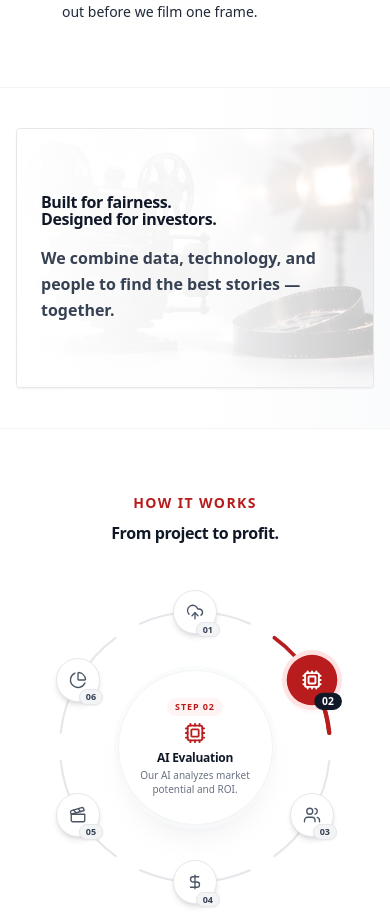
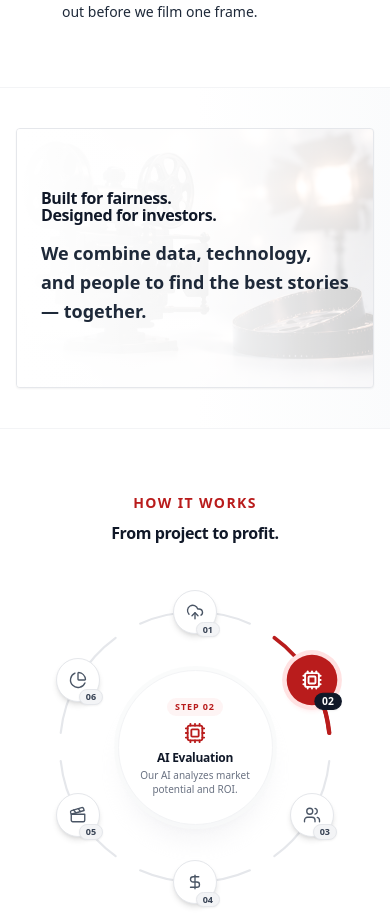
Before and after one commit to ChHashim88/bff3, a Next.js app: page / in a window 390 px wide. Shown: the part 3242-4162 px from the top of the page. Built offline with nearby package versions, Linux system fonts and the light colour scheme.

Commit message:
style: fine-tune Built for Fairness typography to optimal large editorial scale

```diff
--- a/src/components/sections/BuiltForFairness.tsx
+++ b/src/components/sections/BuiltForFairness.tsx
@@ -5,7 +5,7 @@ import { motion } from "framer-motion";
 
 export default function BuiltForFairness() {
   return (
-    <section className="relative w-full bg-white border-b border-gray-100 overflow-hidden py-10 sm:py-16 lg:py-24">
+    <section className="relative w-full bg-white border-b border-gray-100 overflow-hidden py-10 sm:py-16 lg:py-22">
       <div className="max-w-7xl mx-auto px-4 sm:px-6 lg:px-8 relative z-10">
 
         {/* -------------------------------------------------------- */}
@@ -16,7 +16,7 @@ export default function BuiltForFairness() {
           whileInView={{ opacity: 1, y: 0 }}
           viewport={{ once: true, margin: "-50px" }}
           transition={{ duration: 0.8, ease: [0.16, 1, 0.3, 1] }}
-          className="block lg:hidden relative rounded-sm border border-gray-200 bg-white p-6 xs:p-8 sm:p-11 overflow-hidden shadow-xs flex flex-col justify-center min-h-[260px]"
+          className="block lg:hidden relative rounded-sm border border-gray-200 bg-white p-6 xs:p-8 sm:p-10 overflow-hidden shadow-xs flex flex-col justify-center min-h-[260px]"
         >
           {/* Background Image /bfc.PNG behind text with low opacity */}
           <div className="absolute inset-0 z-0 pointer-events-none overflow-hidden">
@@ -25,7 +25,7 @@ export default function BuiltForFairness() {
               alt="Built for fairness - Film Camera & Reels"
               fill
               priority
-              className="object-cover object-right opacity-30 scale-105"
+              className="object-cover object-right opacity-25 scale-105"
               sizes="100vw"
             />
             {/* Smooth Gradient Overlay over image for max text readability */}
@@ -33,13 +33,13 @@ export default function BuiltForFairness() {
           </div>
 
           {/* Foreground Text Content */}
-          <div className="relative z-10 space-y-4 max-w-lg">
-            <h2 className="text-3.5xl xs:text-4xl sm:text-5xl font-bold text-gray-900 tracking-tight leading-[1.1]">
+          <div className="relative z-10 space-y-3.5 max-w-lg">
+            <h2 className="text-3.5xl xs:text-4xl sm:text-5xl font-bold text-gray-900 tracking-tight leading-[1.08]">
               Built for fairness.
               <br />
               Designed for investors.
             </h2>
-            <p className="text-base xs:text-lg sm:text-xl text-gray-700 font-semibold leading-relaxed">
+            <p className="text-lg sm:text-xl text-gray-800 font-semibold leading-relaxed">
               We combine data, technology, and people to find the best stories — together.
             </p>
           </div>
@@ -48,7 +48,7 @@ export default function BuiltForFairness() {
         {/* -------------------------------------------------------- */}
         {/* 2. DESKTOP GRID LAYOUT (Strictly Visible on lg screens >=1024px) */}
         {/* -------------------------------------------------------- */}
-        <div className="hidden lg:grid lg:grid-cols-12 items-center gap-12 lg:gap-16">
+        <div className="hidden lg:grid lg:grid-cols-12 items-center gap-12 lg:gap-14">
           {/* Left Content Column */}
           <motion.div
             initial={{ opacity: 0, x: -30 }}
@@ -57,12 +57,12 @@ export default function BuiltForFairness() {
             transition={{ duration: 0.8, ease: [0.16, 1, 0.3, 1] }}
             className="lg:col-span-7 space-y-6 max-w-2xl z-20"
           >
-            <h2 className="text-6xl lg:text-7xl xl:text-8xl font-bold text-gray-900 tracking-tight leading-[1.05]">
+            <h2 className="text-6.5xl lg:text-7.5xl xl:text-8xl font-extrabold text-gray-900 tracking-tight leading-[1.05]">
               Built for fairness.
               <br />
               Designed for investors.
             </h2>
-            <p className="text-xl lg:text-2xl text-gray-700 font-semibold leading-relaxed max-w-xl">
+            <p className="text-xl lg:text-2.5xl text-gray-700 font-semibold leading-relaxed max-w-xl">
               We combine data, technology, and people to find the best stories — together.
             </p>
           </motion.div>
@@ -73,7 +73,7 @@ export default function BuiltForFairness() {
             whileInView={{ opacity: 1, scale: 1 }}
             viewport={{ once: true, margin: "-50px" }}
             transition={{ duration: 1, ease: [0.16, 1, 0.3, 1] }}
-            className="lg:col-span-5 relative h-[360px] lg:h-[440px] w-full flex items-center justify-end overflow-hidden"
+            className="lg:col-span-5 relative h-[380px] lg:h-[460px] w-full flex items-center justify-end overflow-hidden"
           >
             <div className="relative w-full h-full">
               <Image
```
